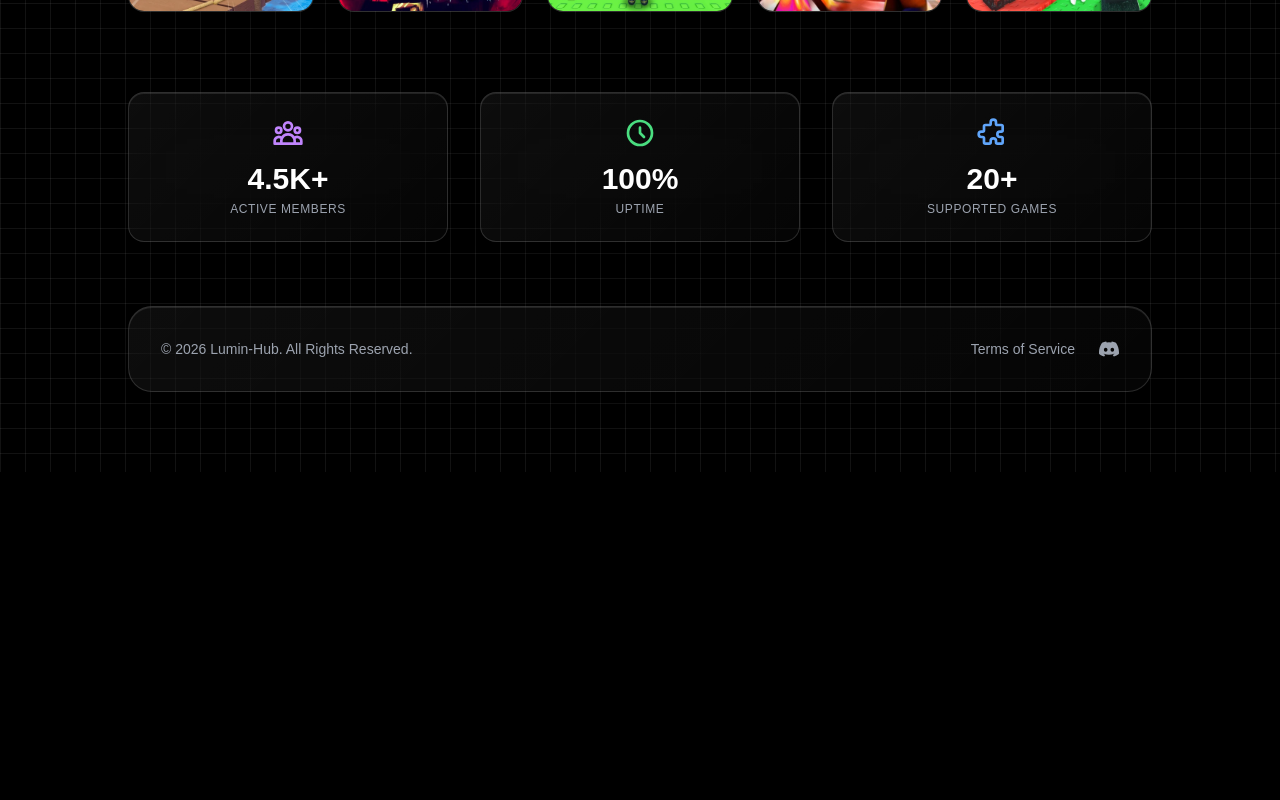
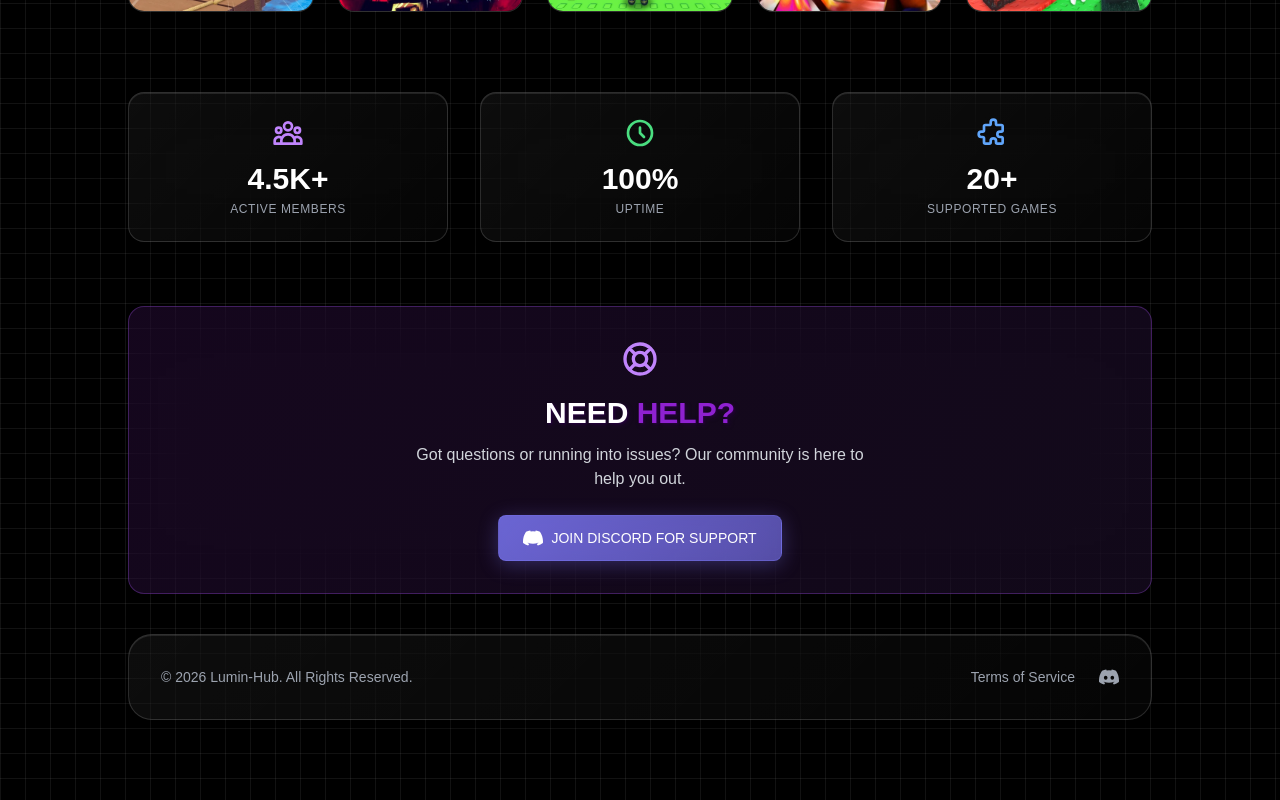
Before and after one commit to swevenxu/luminhub, a Next.js app: page / in a window 1280 px wide. Shown: the part 922-1722 px from the top of the page. Before the commit the page ends 1394 px from the top, so only its background shows below. Built offline with nearby package versions, Linux system fonts and the light colour scheme; a web font is replaced by a local one.

Commit message:
added support shi

```diff
--- a/app/page.tsx
+++ b/app/page.tsx
@@ -405,8 +405,78 @@ export default function HomePage() {
             </div>
           </div>
 
+          {/* Support Section */}
           <div
-            className="mt-8 md:mt-16 rounded-2xl md:rounded-3xl py-6 md:py-8 px-4 md:px-8"
+            className="mt-8 md:mt-16 rounded-2xl p-6 md:p-8 text-center"
+            style={{
+              background: "linear-gradient(135deg, rgba(138, 43, 196, 0.15), rgba(168, 85, 247, 0.1))",
+              backdropFilter: "blur(40px) saturate(180%)",
+              WebkitBackdropFilter: "blur(40px) saturate(180%)",
+              border: "1px solid rgba(168, 85, 247, 0.3)",
+            }}
+          >
+            <div className="flex items-center justify-center mb-4">
+              <svg
+                className="w-10 h-10 text-purple-400"
+                fill="none"
+                stroke="currentColor"
+                viewBox="0 0 24 24"
+              >
+                <path
+                  strokeLinecap="round"
+                  strokeLinejoin="round"
+                  strokeWidth={2}
+                  d="M18.364 5.636l-3.536 3.536m0 5.656l3.536 3.536M9.172 9.172L5.636 5.636m3.536 9.192l-3.536 3.536M21 12a9 9 0 11-18 0 9 9 0 0118 0zm-5 0a4 4 0 11-8 0 4 4 0 018 0z"
+                />
+              </svg>
+            </div>
+            <h2
+              className="text-2xl md:text-3xl font-bold text-white mb-3 uppercase"
+              style={{
+                fontFamily: "'Khand', sans-serif",
+                textShadow:
+                  "1px 1px 2px rgba(41, 2, 66, 0.8), 2px 2px 4px rgba(41, 2, 66, 0.6)",
+              }}
+            >
+              Need <span style={{ color: "#8f21d1" }}>Help?</span>
+            </h2>
+            <p
+              className="text-gray-300 text-sm md:text-base mb-6 max-w-md mx-auto"
+              style={{ fontFamily: "'Bespoke Sans', sans-serif" }}
+            >
+              Got questions or running into issues? Our community is here to help you out.
+            </p>
+            <a
+              href="https://discord.gg/luminhub"
+              target="_blank"
+              rel="noopener noreferrer"
+              className="inline-flex items-center gap-2 uppercase text-sm"
+              style={{
+                fontFamily: "'Expose', sans-serif",
+                background: 'linear-gradient(135deg, rgba(127, 124, 255, 0.8), rgba(127, 124, 255, 0.6))',
+                backdropFilter: 'blur(20px)',
+                color: 'rgb(255, 255, 255)',
+                padding: '12px 24px',
+                borderRadius: '8px',
+                fontWeight: '500',
+                border: '1px solid rgba(127, 124, 255, 0.3)',
+                boxShadow: '0 4px 20px rgba(127, 124, 255, 0.3)',
+                transition: '0.3s cubic-bezier(0.4, 0, 0.2, 1)',
+              }}
+            >
+              <svg
+                className="w-5 h-5"
+                fill="currentColor"
+                viewBox="0 0 24 24"
+              >
+                <path d="M20.317 4.37a19.791 19.791 0 00-4.885-1.515.074.074 0 00-.079.037c-.21.375-.444.864-.608 1.25a18.27 18.27 0 00-5.487 0 12.64 12.64 0 00-.617-1.25.077.077 0 00-.079-.037A19.736 19.736 0 003.677 4.37a.07.07 0 00-.032.027C.533 9.046-.32 13.58.099 18.057a.082.082 0 00.031.057 19.9 19.9 0 005.993 3.03.078.078 0 00.084-.028c.462-.63.874-1.295 1.226-1.994a.076.076 0 00-.041-.106 13.107 13.107 0 01-1.872-.892.077.077 0 01-.008-.128 10.2 10.2 0 00.372-.292.074.074 0 01.077-.01c3.928 1.793 8.18 1.793 12.062 0a.074.074 0 01.078.01c.12.098.246.198.373.292a.077.077 0 01-.006.127 12.299 12.299 0 01-1.873.892.077.077 0 00-.041.107c.36.698.772 1.362 1.225 1.993a.076.076 0 00.084.028 19.839 19.839 0 006.002-3.03.077.077 0 00.032-.054c.5-5.177-.838-9.674-3.549-13.66a.061.061 0 00-.031-.03z" />
+              </svg>
+              Join Discord for Support
+            </a>
+          </div>
+
+          <div
+            className="mt-8 md:mt-10 rounded-2xl md:rounded-3xl py-6 md:py-8 px-4 md:px-8"
             style={{
               background:
                 "linear-gradient(135deg, rgba(255, 255, 255, 0.05), rgba(255, 255, 255, 0.02))",
```
